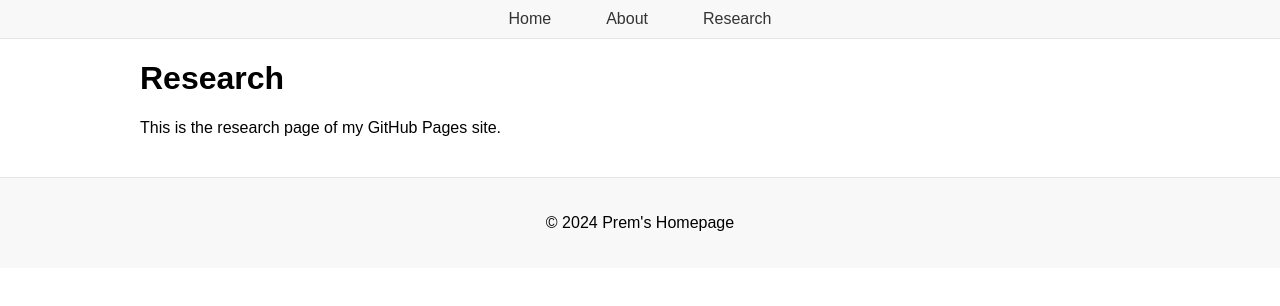
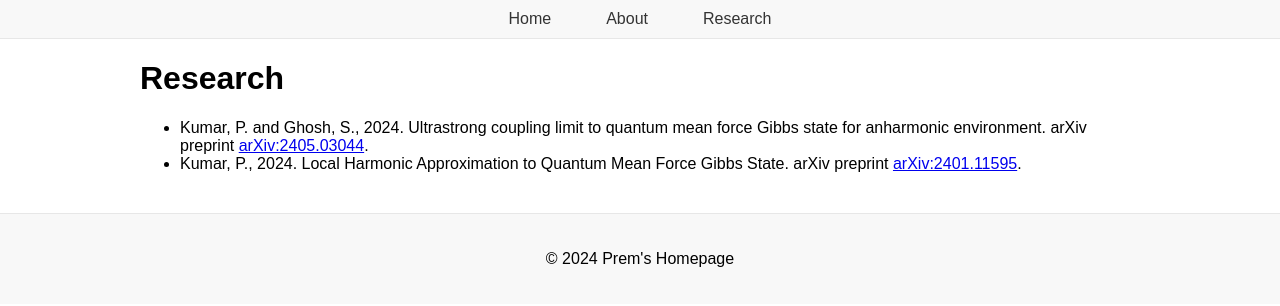
Before and after one commit to prem314/prem314.github.io, a Jekyll site: the page built from research.md, in a window 1280 px wide. Shown: the top 306 px of the page. Built offline with Jekyll 4.4.1, drawn with Linux system fonts in a browser that asks for light colours.

Commit message:
Update research.md

```diff
--- a/research.md
+++ b/research.md
@@ -5,4 +5,5 @@
 
 # Research
 
-This is the research page of my GitHub Pages site.
+  - Kumar, P. and Ghosh, S., 2024. Ultrastrong coupling limit to quantum mean force Gibbs state for anharmonic environment. arXiv preprint [arXiv:2405.03044](https://arxiv.org/abs/2405.03044).
+  - Kumar, P., 2024. Local Harmonic Approximation to Quantum Mean Force Gibbs State. arXiv preprint [arXiv:2401.11595](https://arxiv.org/abs/2401.11595).
```
